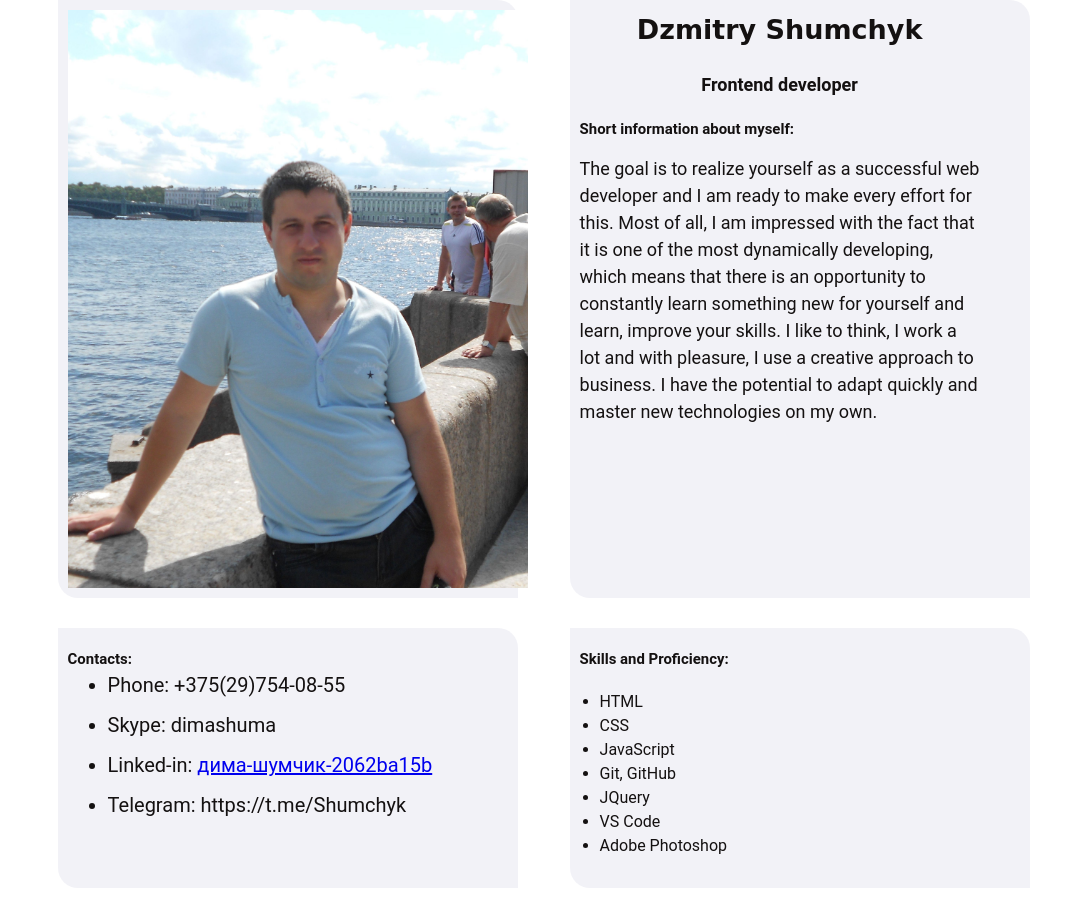
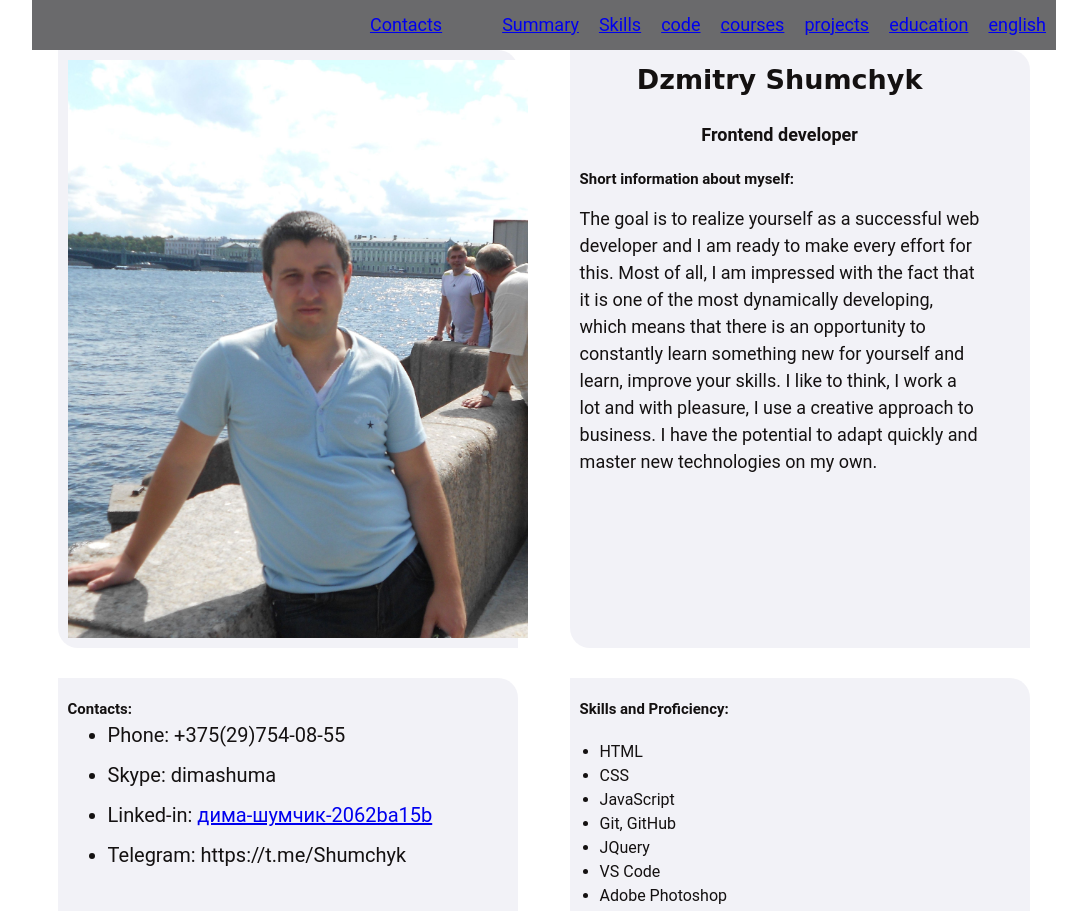
Before and after one commit to dimashuma/rsschool-cv-stage0, a plain HTML site: page index.html in a window 1280 px wide. Shown: the top 911 px of the page, without its empty margins (96-1183 px from the left). Drawn offline with Linux system fonts and the light colour scheme; a web font is replaced by a local one.

Commit message:
init: added nav

```diff
--- a/index.html
+++ b/index.html
@@ -13,6 +13,20 @@
 </head>
 
 <body>
+    <header>
+        <nav class="nav">
+            <ul class="nav-list">
+                <li class="nav-item"> <a href="#contacts" class="nav-link">Contacts</li>
+                <li class="nav-item"> <a href="#summary" class="nav-link">Summary</a></li>
+                <li class="nav-item"> <a href="#skills" class="nav-link">Skills</a></li>
+                <li class="nav-item"><a href="#code" class="nav-link">code</a></li>
+                <li class="nav-item"><a href="#courses" class="nav-link">courses</a></li>
+                <li class="nav-item"><a href="#projects" class="nav-link">projects</a></li>
+                <li class="nav-item"><a href="#education" class="nav-link">education</a></li>
+                <li class="nav-item"><a href="#english" class="nav-link">english</a></li>
+            </ul>
+        </nav>
+    </header>
     <main>
         <section class="info-avatar">
             <div class="info-block">
--- a/style.css
+++ b/style.css
@@ -28,6 +28,25 @@ section {
     border-radius: 0 20px 0 20px;
     padding: 10px;
 }
+
+header {
+    max-width: 1024px;
+    margin: auto;
+    background-color: rgba(16, 16, 19, 0.618);;
+    height: 50px;
+}
+
+.nav-list {
+    display: flex;
+    justify-content: flex-end;
+    align-items: center;
+    list-style: none;
+  }
+
+.nav-link {
+    padding: 0 10px;
+    line-height: 50px;
+  }
 
 .section-title {
     font-size: 24px;
```
